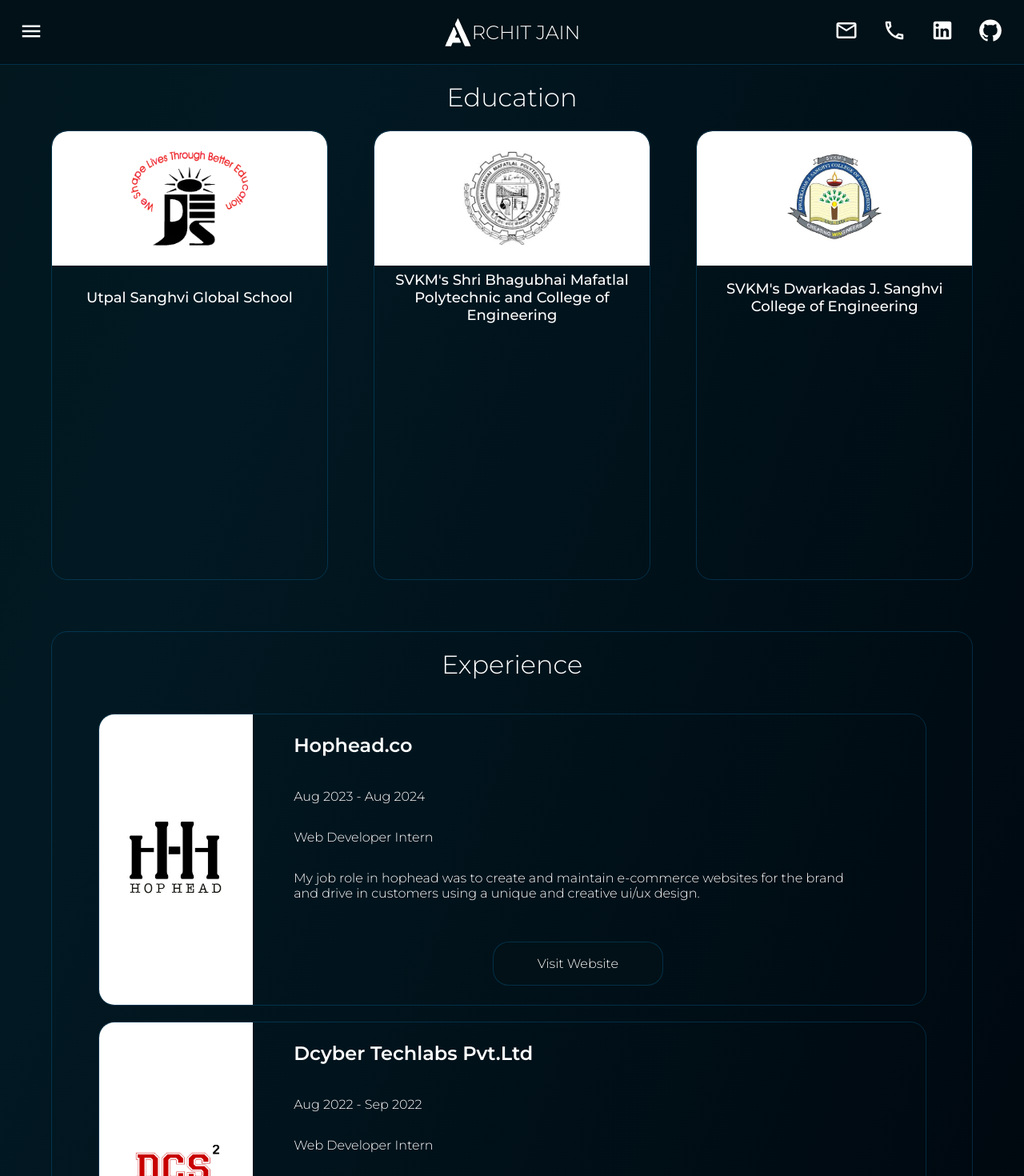
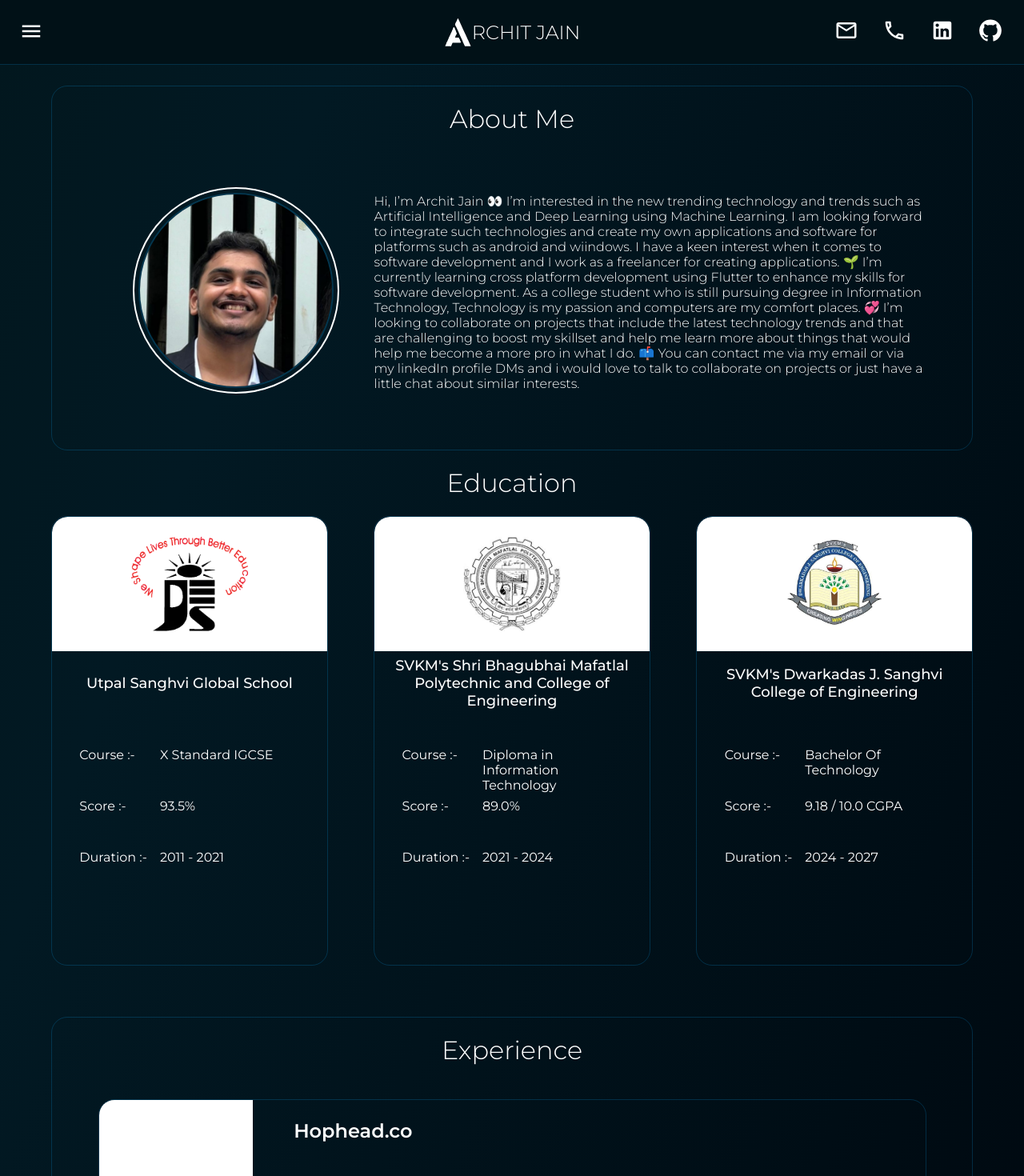
Before and after one commit to Archit-Jain05/developer-profile, a React (Vite) app: page / in a window 1280 px wide. Shown: the top 1470 px of the page at 80% size. Built offline with nearby package versions, Linux system fonts and the light colour scheme.

Commit message:
Added aboutme

```diff
--- a/src/components/Aboutme.jsx
+++ b/src/components/Aboutme.jsx
@@ -1 +1,28 @@
 import React from "react";
+import "../style/Aboutme.css"
+import Archit from "../assets/archit.jpg"
+
+function Aboutme() {
+    return (
+        <div className="about-body">
+            <h1 className="montserrat-h1" style={{justifySelf:"center"}}>About Me</h1>
+            <div className="abt-con">
+                <div className="abt-img-holder">
+                    <img src={Archit} />
+                </div>
+                <div><p className="montserrat-li-exp">
+                     Hi, I’m Archit Jain
+
+👀 I’m interested in the new trending technology and trends such as Artificial Intelligence and Deep Learning using Machine Learning. I am looking forward to integrate such technologies and create my own applications and software for platforms such as android and wiindows. I have a keen interest when it comes to software development and I work as a freelancer for creating applications.
+🌱 I’m currently learning cross platform development using Flutter to enhance my skills for software development. As a college student who is still pursuing degree in Information Technology, Technology is my passion and computers are my comfort places.
+
+💞️ I’m looking to collaborate on projects that include the latest technology trends and that are challenging to boost my skillset and help me learn more about things that would help me become a more pro in what I do.
+
+📫 You can contact me via my email or via my linkedIn profile DMs and i would love to talk to collaborate on projects or just have a little chat about similar interests.
+                </p></div>
+            </div>
+        </div>
+    )
+}
+
+export default Aboutme
--- a/src/components/App.jsx
+++ b/src/components/App.jsx
@@ -1,8 +1,8 @@
 import { useState } from 'react'
+import { createRoot } from 'react-dom/client'
 import '../style/App.css'
 import Header from './Header.jsx'
-import { StrictMode } from 'react'
-import { createRoot } from 'react-dom/client'
+import Aboutme from './Aboutme.jsx'
 import Education from './Education.jsx'
 import Experience from './Experience.jsx'
 import Footer from './Footer.jsx'
@@ -10,6 +10,7 @@ import Footer from './Footer.jsx'
 createRoot(document.getElementById('root')).render(
   <>
     <Header />
+    <Aboutme />
     <Education />
     <Experience />
     <Footer />
--- a/src/components/Education.jsx
+++ b/src/components/Education.jsx
@@ -17,6 +17,20 @@ function Education() {
                     <ul>
                         <li className='montserrat-h1-edu'>Utpal Sanghvi Global School</li>
                     </ul>
+
+                    </div>
+                    <div className="edu-details">
+
+                            <div className="montserrat-m">Course :-</div>
+                            <div className="montserrat-m">X Standard IGCSE</div>
+
+                            <div className="montserrat-m">Score :-</div>
+                            <div className="montserrat-m">93.5%</div>
+
+
+                            <div className="montserrat-m">Duration :-</div>
+                            <div className="montserrat-m">2011 - 2021</div>
+
                     </div>
                     </div>
                 <div className='edu-card'><div className='edu-img'><img src={SBMP} /></div>
@@ -25,12 +39,38 @@ function Education() {
                         <li className='montserrat-h1-edu'>SVKM's Shri Bhagubhai Mafatlal Polytechnic and College of Engineering</li>
                     </ul>
                     </div>
+                    <div className="edu-details">
+
+                                <div className="montserrat-m">Course :-</div>
+                                <div className="montserrat-m">Diploma in Information Technology</div>
+
+                                <div className="montserrat-m">Score :-</div>
+                                <div className="montserrat-m">89.0%</div>
+
+
+                                <div className="montserrat-m">Duration :-</div>
+                                <div className="montserrat-m">2021 - 2024</div>
+
+                        </div>
                     </div>
                 <div className='edu-card'><div className='edu-img'><img src={DJSCE} /></div>
                 <div className='edu-name'>
                     <ul>
                         <li className='montserrat-h1-edu'>SVKM's Dwarkadas J. Sanghvi College of Engineering</li>
                     </ul>
+                    </div>
+                    <div className="edu-details">
+
+                            <div className="montserrat-m">Course :-</div>
+                            <div className="montserrat-m">Bachelor Of Technology</div>
+
+                            <div className="montserrat-m">Score :-</div>
+                            <div className="montserrat-m">9.18 / 10.0 CGPA</div>
+
+
+                            <div className="montserrat-m">Duration :-</div>
+                            <div className="montserrat-m">2024 - 2027</div>
+
                     </div>
                     </div>
 
--- a/src/style/Aboutme.css
+++ b/src/style/Aboutme.css
@@ -0,0 +1,35 @@
+.about-body {
+  border: rgba(13, 156, 233, 0.222) 1px solid;
+  border-radius: 20px;
+  margin: 0 5%;
+  margin-top: 2%;
+}
+
+.abt-con {
+  display: grid;
+  grid-template-columns: 1fr 2fr;
+  /* height: 100%; */
+  place-items: center;
+  margin: 5%;
+}
+
+.abt-img-holder img {
+  object-fit: cover;
+  height: 30vh;
+  border-radius: 50%;
+  outline: 2px solid #fff;
+  border: 2px solid rgba(13, 156, 233, 0.222);
+  outline-offset: 5px; /* Moves the outline inside */
+}
+
+@media (max-width: 786px) {
+  .abt-con {
+    display: grid;
+    grid-template-columns: 1fr;
+    grid-template-rows: auto 1fr;
+    /* height: 100%; */
+    place-items: center;
+    gap: 2%;
+    margin: 5%;
+  }
+}
--- a/src/style/Education.css
+++ b/src/style/Education.css
@@ -97,6 +97,23 @@
   font-size: medium;
   color: white;
 }
+
+.edu-details {
+  align-self: center;
+  justify-self: center;
+  margin-top: 5vh;
+  /* place-items: center; */
+  align-items: center;
+  width: 80%;
+  display: grid;
+  grid-template-columns: auto 1fr;
+  gap: 3vh 1rem;
+  /* height: 30%; */
+}
+.edu-details div {
+  height: 5vh;
+}
+
 @media (max-width: 768px) {
   .edu-container {
     display: grid;
--- a/src/style/Experience.css
+++ b/src/style/Experience.css
@@ -80,7 +80,7 @@
   cursor: pointer;
   border-radius: 20px;
   margin-bottom: 3vh;
-  width: 30%;
+  /* width: 30%; */
   background-color: rgba(13, 156, 233, 0.222);
   border: white 1px solid;
   justify-self: center;
@@ -92,5 +92,32 @@
     border: rgba(13, 156, 233, 0.222) 1px solid;
     display: grid;
     grid-template-columns: 1fr;
+    margin-bottom: 5%;
+  }
+
+  .company-content {
+    height: 80%;
+    display: grid;
+    grid-template-rows: repeat(5, auto);
+    place-self: start;
+    justify-items: start;
+    color: white;
+    width: 90%;
+    text-align: left;
+    margin-left: 5%;
+    margin-bottom: 10%;
+  }
+
+  .company-content button {
+    border: none;
+    cursor: pointer;
+    border-radius: 20px;
+    margin-bottom: 3vh;
+    width: 50%;
+    background-color: #011117;
+    border: rgba(13, 156, 233, 0.222) 1px solid;
+    justify-self: center;
+    place-self: center;
+    margin-top: 5%;
   }
 }
```
Also changed, not shown: src/assets/archit.jpg (added).
